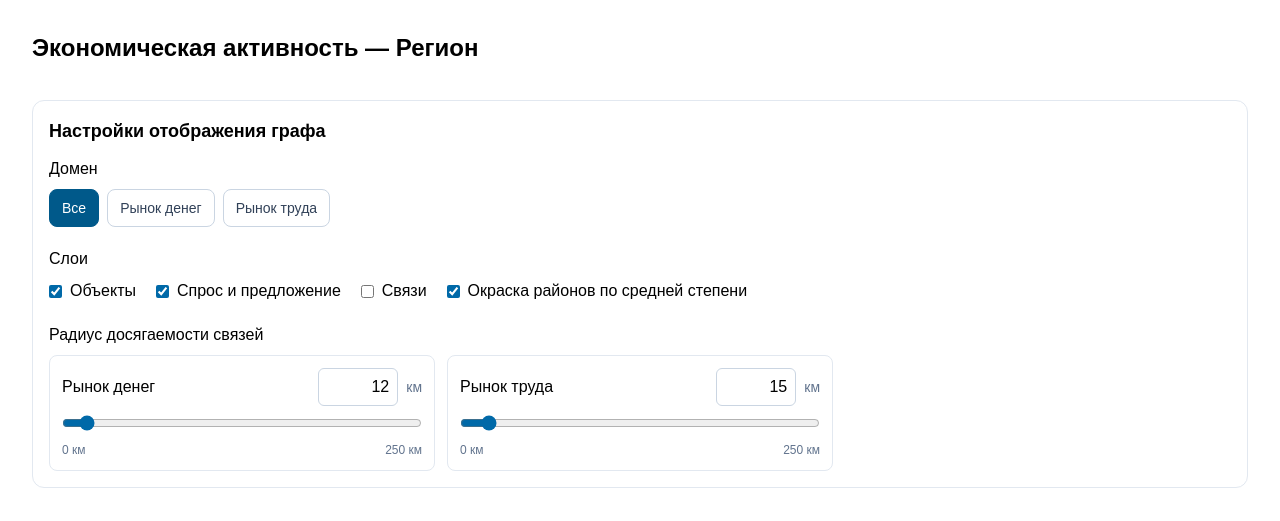
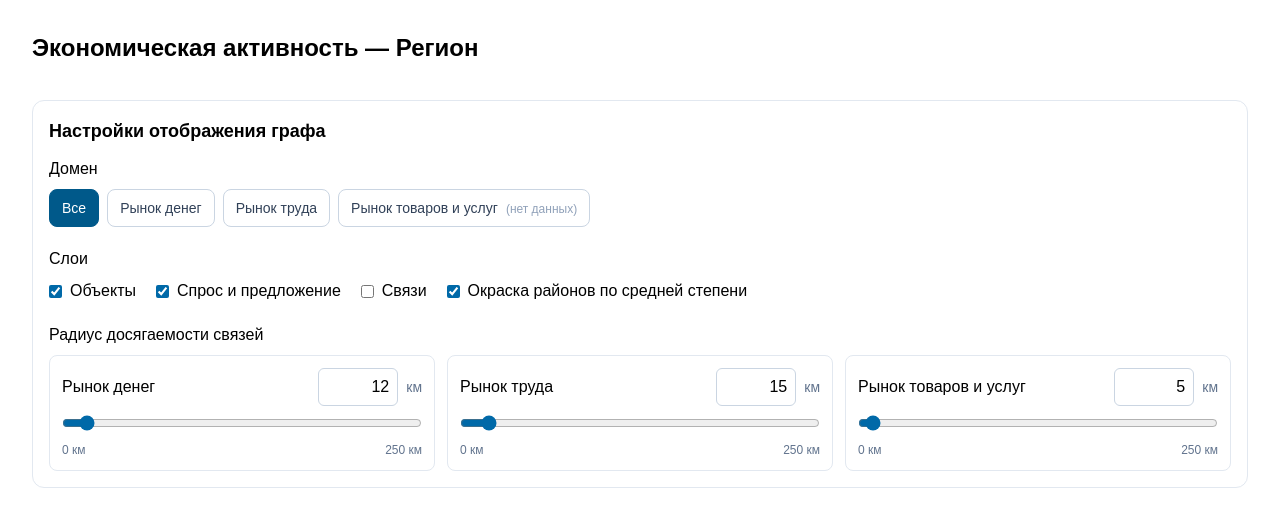
Before and after one commit to DmitriyNikitenko/economic-analysis-app, a React (Vite) app in the folder frontend/: page / in a window 1280 px wide. Shown: the top 521 px of the page. Built offline with nearby package versions, Linux system fonts and the light colour scheme; the HTML template or start-up script is replaced by a standard one.

Commit message:
domen goods added

```diff
--- a/frontend/public/data/layers.config.json
+++ b/frontend/public/data/layers.config.json
@@ -37,8 +37,8 @@
     {
       "id": "goods",
       "label": "Рынок товаров и услуг",
-      "enabled": false,
-      "radius_km": 8.5
+      "enabled": true,
+      "radius_km": 5
     }
   ],
   "show_all_domains_option": true
--- a/frontend/src/layers.ts
+++ b/frontend/src/layers.ts
@@ -69,7 +69,7 @@ export const DEFAULT_CONFIG: LayerConfig = {
   domains: [
     { id: "money", label: "Рынок денег", enabled: true, radius_km: 12 },
     { id: "labor", label: "Рынок труда", enabled: true, radius_km: 15 },
-    { id: "goods", label: "Рынок товаров и услуг", enabled: false, radius_km: 8.5 },
+    { id: "goods", label: "Рынок товаров и услуг", enabled: true, radius_km: 5 },
   ],
   show_all_domains_option: true,
 };
```
Also changed, not shown: 1 other file (tests, documents, lock files or other folders).
